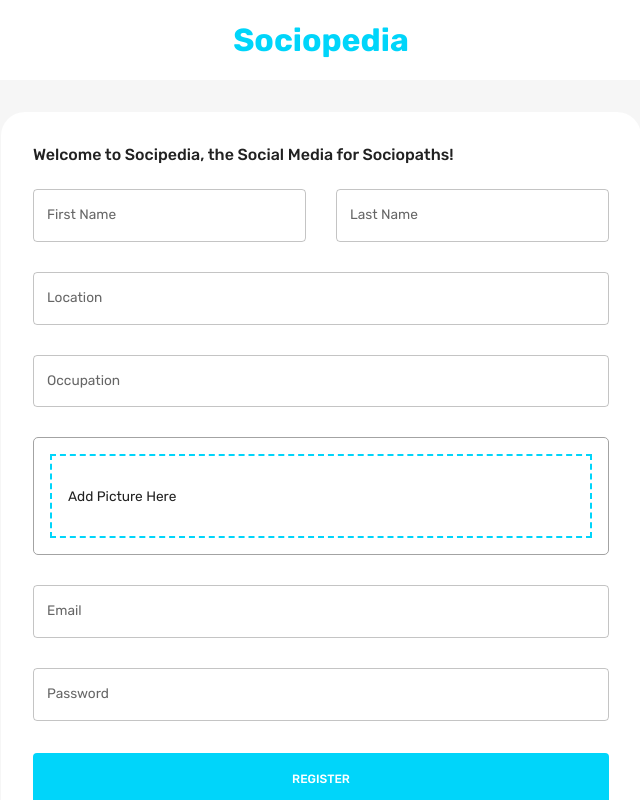
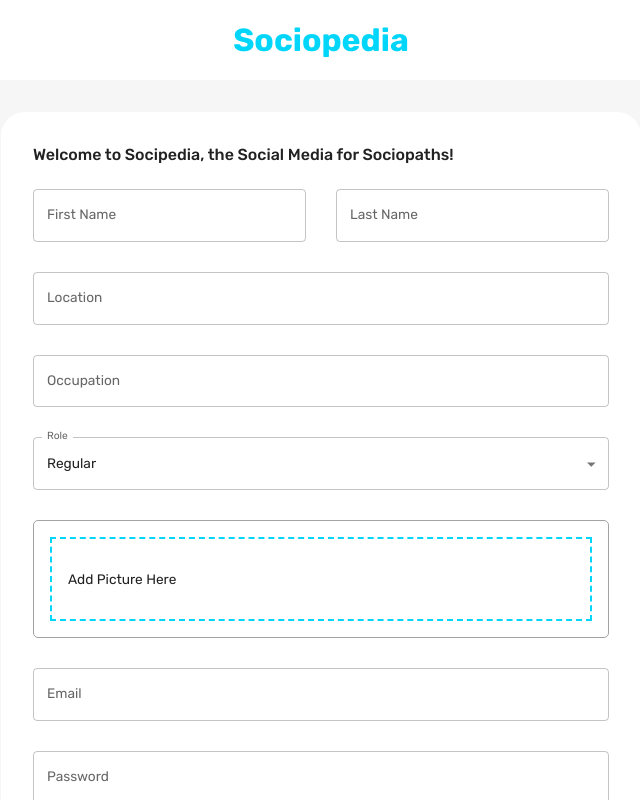
Before and after one commit to tom56561/movie-client, a React (Create React App) app: page / in a window 1280 px wide. Both pictures are taken after a click on the element "Don't have an account? Sign Up here.". Shown: the top 800 px of the page, without its empty margins (319-959 px from the left). Built offline with nearby package versions, Linux system fonts and the light colour scheme.

Commit message:
Add role option in register

```diff
--- a/src/scenes/loginPage/Form.jsx
+++ b/src/scenes/loginPage/Form.jsx
@@ -6,6 +6,7 @@ import {
   useMediaQuery,
   Typography,
   useTheme,
+  MenuItem,
 } from "@mui/material";
 import EditOutlinedIcon from "@mui/icons-material/EditOutlined";
 import { Formik } from "formik";
@@ -24,6 +25,7 @@ const registerSchema = yup.object().shape({
   location: yup.string().required("required"),
   occupation: yup.string().required("required"),
   picture: yup.string().required("required"),
+  role: yup.string().oneOf(['regular', 'critic'], 'Invalid role').required("required"),
 });
 
 const loginSchema = yup.object().shape({
@@ -39,6 +41,7 @@ const initialValuesRegister = {
   location: "",
   occupation: "",
   picture: "",
+  role: "regular", // Default role
 };
 
 const initialValuesLogin = {
@@ -173,6 +176,20 @@ const Form = () => {
                   helperText={touched.occupation && errors.occupation}
                   sx={{ gridColumn: "span 4" }}
                 />
+                <TextField
+                  select
+                  label="Role"
+                  value={values.role || "regular"}
+                  onChange={handleChange}
+                  onBlur={handleBlur}
+                  name="role"
+                  error={Boolean(touched.role) && Boolean(errors.role)}
+                  helperText={touched.role && errors.role}
+                  sx={{ gridColumn: "span 4" }}
+                >
+                  <MenuItem value="regular">Regular</MenuItem>
+                  <MenuItem value="critic">Critic</MenuItem>
+                </TextField>
                 <Box
                   gridColumn="span 4"
                   border={`1px solid ${palette.neutral.medium}`}
```
